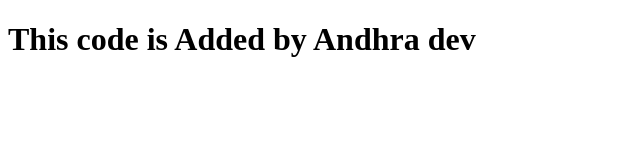
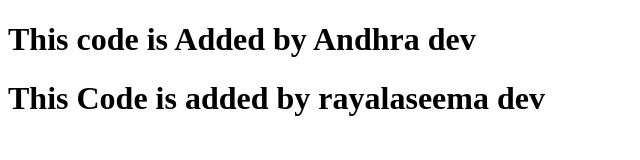
Before and after one commit to Karna2506/Git_2, a plain HTML site: page index.html in a window 1280 px wide. Shown: the whole page, without its empty margins (0-640 px from the left). Drawn offline with Linux system fonts and the light colour scheme.

Commit message:
rayala dev

```diff
--- a/index.html
+++ b/index.html
@@ -7,5 +7,6 @@
 </head>
 <body>
     <h1>This code is Added by Andhra dev</h1>
+    <h1>This Code is added by rayalaseema dev</h1>
 </body>
 </html>
```
